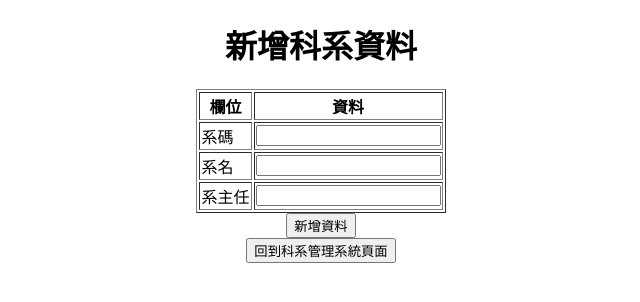
After one commit to readera193/Course-Registration, a CodeIgniter app: page /database/index.php/department/insert in a window 1280 px wide. The commit adds this page. Shown: the top 302 px of the page, without its empty margins (319-959 px from the left). Run offline with CodeIgniter, Linux system fonts and the light colour scheme.

Commit message:
feat: 新增科系資料功能
1. 全域過濾XSS
2. 新增"新增科系資料功能"
3. 新增view navigate_department，導向科系管理系統頁面

issue #3

```diff
--- a/application/config/config.php
+++ b/application/config/config.php
@@ -432,7 +432,7 @@ $config['standardize_newlines'] = FALSE;
 |          for backwards compatibility purposes!
 |
 */
-$config['global_xss_filtering'] = FALSE;
+$config['global_xss_filtering'] = TRUE;
 
 /*
 |--------------------------------------------------------------------------
--- a/application/modules/department/controllers/Department.php
+++ b/application/modules/department/controllers/Department.php
@@ -24,4 +24,26 @@ class Department extends MX_Controller
         $result = $this->department_model->get_department_data();
         $this->load->view('department', array('departments' => $result->result_array()));
     }
+
+    /**
+     * 新增科系資料頁面
+     */
+    public function insert()
+    {
+        $this->load->view('insert_view');
+    }
+
+    /**
+     * 新增科系資料到資料庫
+     */
+    public function insert_db()
+    {
+        $department_data = $this->input->post();
+        // 多一個 0 => [系主任的輸入值]
+        array_pop($department_data);
+        $this->department_model->insert_department_data($department_data);
+
+        echo "新增成功<br>";
+        $this->load->view('navigate_department');
+    }
 }
--- a/application/modules/department/models/Department_model.php
+++ b/application/modules/department/models/Department_model.php
@@ -25,4 +25,14 @@ class Department_model extends CI_Model
         $this->db->from('科系代碼表');
         return $this->db->get();
     }
+
+    /**
+     * 新增科系資料
+     *
+     * @param array $department_data
+     */
+    public function insert_department_data($department_data)
+    {
+        $this->db->insert('科系代碼表', $department_data);
+    }
 }
--- a/application/modules/department/views/department.php
+++ b/application/modules/department/views/department.php
@@ -8,6 +8,8 @@
 
 <div id="container" align="center">
     <h1>科系代碼表</h1>
+    <button onclick="window.location.assign('department/insert')">新增</button>
+
     <table border="1">
         <tr>
             <th>系碼</th>
--- /dev/null
+++ b/application/modules/department/views/insert_view.php
@@ -0,0 +1,36 @@
+<!DOCTYPE html>
+<html lang="en">
+<head>
+    <meta charset="utf-8">
+    <title>新增科系資料</title>
+</head>
+<body>
+
+<div id="container" align="center">
+    <h1>新增科系資料</h1>
+    <form method="post" action="<?= base_url() ?>department/insert_db">
+        <table border="1">
+            <tr>
+                <th>欄位</th>
+                <th>資料</th>
+            </tr>
+            <tr>
+                <td>系碼</td>
+                <td><input type="text" name="系碼" required="required"></td>
+            </tr>
+            <tr>
+                <td>系名</td>
+                <td><input type="text" name="系名"></td>
+            </tr>
+            <tr>
+                <td>系主任</td>
+                <td><input type="text" name="系主任"></td>
+            </tr>
+        </table>
+        <input type="submit" value="新增資料">
+    </form>
+    <button onclick="window.location.assign('<?=base_url()?>department')" >回到科系管理系統頁面</button>
+</div>
+
+</body>
+</html>
--- /dev/null
+++ b/application/modules/department/views/navigate_department.php
@@ -0,0 +1 @@
+<button onclick="window.location.assign('<?=base_url()?>department')" >回到科系管理系統頁面</button>
```
